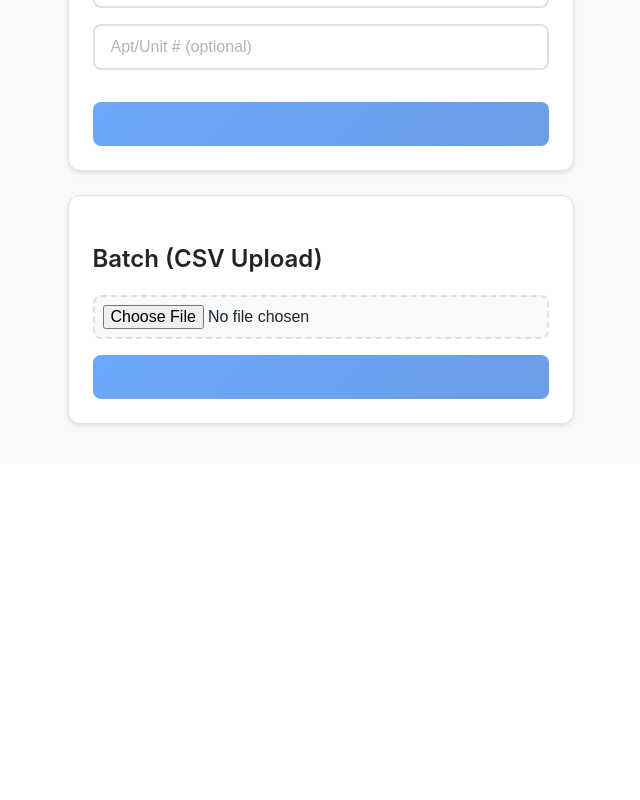
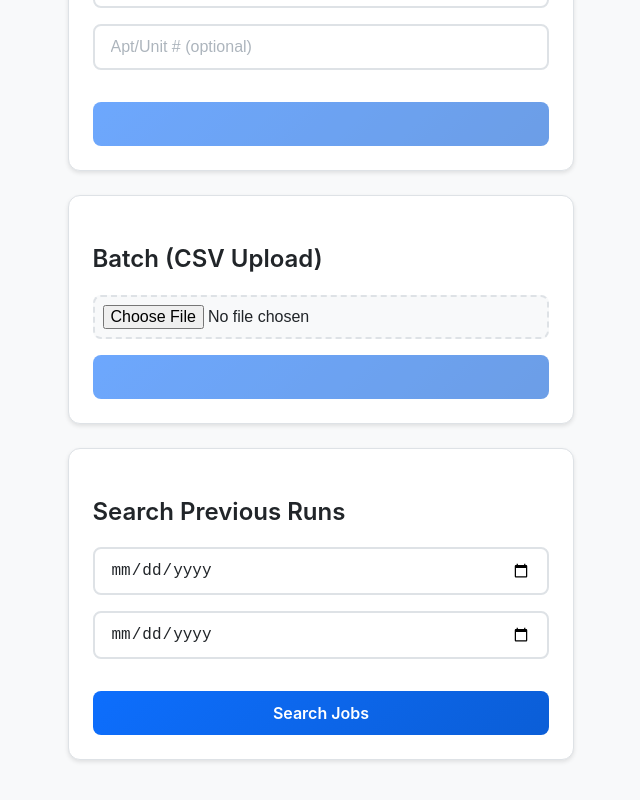
Before and after one commit to cdubvdub/fpl-power-meter-frontend, a React (Vite) app: page / in a window 1280 px wide. Shown: the part 634-1434 px from the top of the page, without its empty margins (319-959 px from the left). Before the commit the page ends 1098 px from the top, so only its background shows below. Built offline with nearby package versions, Linux system fonts and the light colour scheme.

Commit message:
Add: Search functionality for previous runs with date range filtering and download/copy features

```diff
--- a/src/App.jsx
+++ b/src/App.jsx
@@ -10,6 +10,11 @@ function App() {
   const [jobId, setJobId] = useState('')
   const [batchResults, setBatchResults] = useState([])
   const [error, setError] = useState(null)
+
+  // Search functionality
+  const [searchResults, setSearchResults] = useState([])
+  const [searchLoading, setSearchLoading] = useState(false)
+  const [searchForm, setSearchForm] = useState({ startDate: '', endDate: '' })
 
   // Safe setter for batch results to prevent objects from being set
   const setBatchResultsSafe = (newResults) => {
@@ -276,6 +281,76 @@ function App() {
     URL.revokeObjectURL(url)
   }
 
+  async function searchJobs(e) {
+    e.preventDefault()
+    setSearchLoading(true)
+    setSearchResults([])
+
+    try {
+      const params = new URLSearchParams()
+      if (searchForm.startDate) params.append('startDate', searchForm.startDate)
+      if (searchForm.endDate) params.append('endDate', searchForm.endDate)
+
+      const url = `${import.meta.env.VITE_API_URL || 'http://localhost:8080'}/api/jobs/search?${params.toString()}`
+      console.log('Searching jobs:', url)
+
+      const res = await fetch(url)
+      if (!res.ok) {
+        throw new Error(`HTTP ${res.status}: ${res.statusText}`)
+      }
+
+      const jobs = await res.json()
+      console.log('Search results:', jobs)
+      setSearchResults(jobs)
+    } catch (err) {
+      console.error('Search error:', err)
+      setError(`Search failed: ${err.message}`)
+    } finally {
+      setSearchLoading(false)
+    }
+  }
+
+  async function loadJobResults(jobId) {
+    try {
+      const res = await fetch(`${import.meta.env.VITE_API_URL || 'http://localhost:8080'}/api/jobs/${jobId}/results`)
+      if (!res.ok) {
+        throw new Error(`HTTP ${res.status}: ${res.statusText}`)
+      }
+
+      const results = await res.json()
+      console.log('Job results:', results)
+
+      // Create CSV content
+      const header = 'address,unit,meter_status,property_status,status_captured_at,error\n'
+      const rows = results.map(r => [
+        r.address || '',
+        r.unit || '',
+        r.meter_status || '',
+        r.property_status || '',
+        r.status_captured_at ? new Date(r.status_captured_at).toLocaleString() : '',
+        r.error || ''
+      ].map(v => `"${String(v).replaceAll('"','""')}"`).join(',')).join('\n')
+
+      const csvContent = header + rows
+
+      // Download CSV
+      const blob = new Blob([csvContent], { type: 'text/csv;charset=utf-8;' })
+      const url = URL.createObjectURL(blob)
+      const a = document.createElement('a')
+      a.href = url
+      a.download = `job-${jobId}-results.csv`
+      a.click()
+      URL.revokeObjectURL(url)
+
+      // Also copy to clipboard
+      await navigator.clipboard.writeText(csvContent)
+      alert('Results copied to clipboard and downloaded!')
+    } catch (err) {
+      console.error('Error loading job results:', err)
+      setError(`Failed to load job results: ${err.message}`)
+    }
+  }
+
   // Error boundary for rendering
   if (error) {
     return (
@@ -444,8 +519,78 @@ function App() {
           </div>
         )}
       </section>
+
+      <section>
+        <h2>Search Previous Runs</h2>
+        <form onSubmit={searchJobs}>
+          <div className="grid">
+            <input
+              type="date"
+              placeholder="Start Date (optional)"
+              value={searchForm.startDate}
+              onChange={(e) => setSearchForm({...searchForm, startDate: e.target.value})}
+            />
+            <input
+              type="date"
+              placeholder="End Date (optional)"
+              value={searchForm.endDate}
+              onChange={(e) => setSearchForm({...searchForm, endDate: e.target.value})}
+            />
+          </div>
+          <button type="submit" disabled={searchLoading}>
+            {searchLoading ? 'Searching...' : 'Search Jobs'}
+          </button>
+        </form>
+
+        {searchResults.length > 0 && (
+          <div className="table-wrapper">
+            <div className="toolbar">
+              <span>Found {searchResults.length} job(s)</span>
+            </div>
+            <table>
+              <thead>
+                <tr>
+                  <th>Job ID</th>
+                  <th>Created</th>
+                  <th>Status</th>
+                  <th>Total</th>
+                  <th>Processed</th>
+                  <th>Actions</th>
+                </tr>
+              </thead>
+              <tbody>
+                {searchResults.map((job) => (
+                  <tr key={job.job_id}>
+                    <td data-label="Job ID">{job.job_id}</td>
+                    <td data-label="Created">{new Date(job.created_at).toLocaleString()}</td>
+                    <td data-label="Status">{job.status}</td>
+                    <td data-label="Total">{job.total}</td>
+                    <td data-label="Processed">{job.processed}</td>
+                    <td data-label="Actions">
+                      <button
+                        onClick={() => loadJobResults(job.job_id)}
+                        style={{
+                          background: '#28a745',
+                          color: 'white',
+                          border: 'none',
+                          padding: '4px 8px',
+                          borderRadius: '3px',
+                          cursor: 'pointer',
+                          fontSize: '0.8em'
+                        }}
+                      >
+                        Download & Copy
+                      </button>
+                    </td>
+                  </tr>
+                ))}
+              </tbody>
+            </table>
+          </div>
+        )}
+      </section>
     </div>
-    )
+  )
   } catch (renderError) {
     console.error('Rendering error:', renderError)
     return (
```
